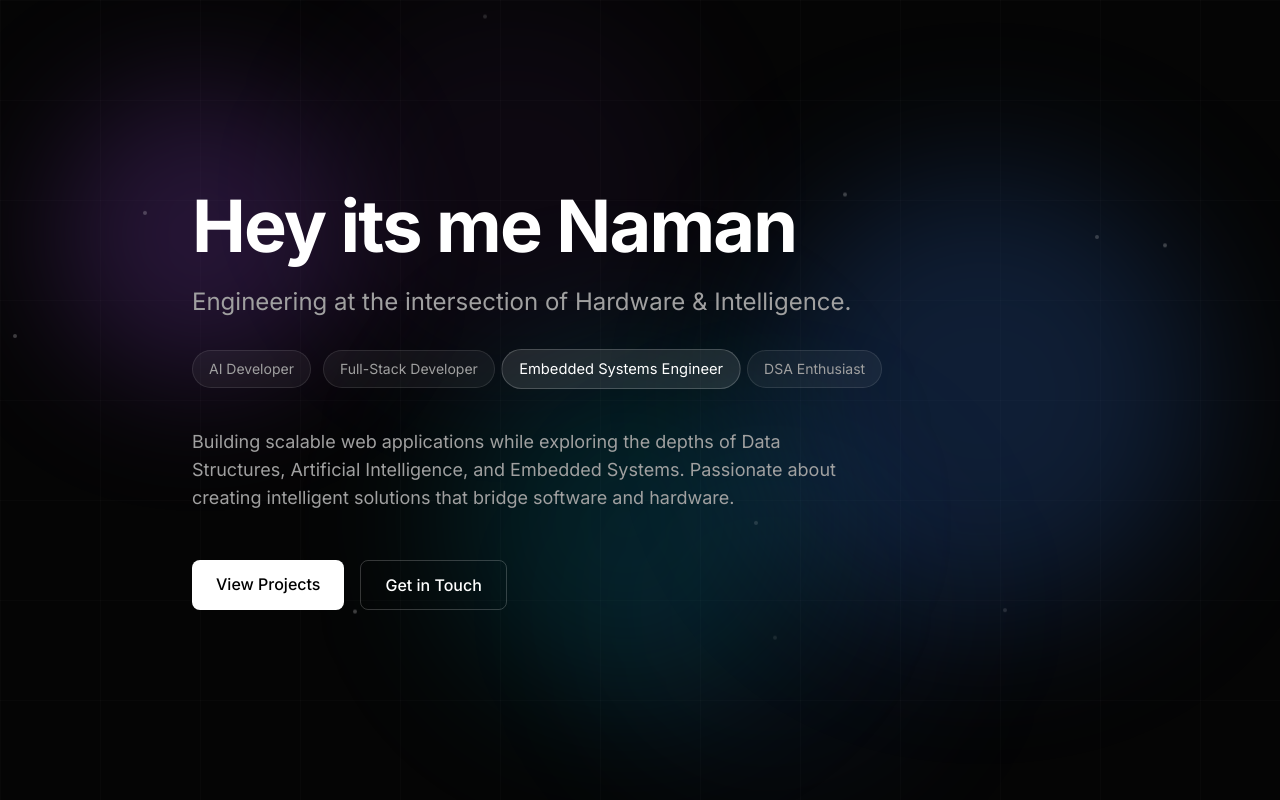
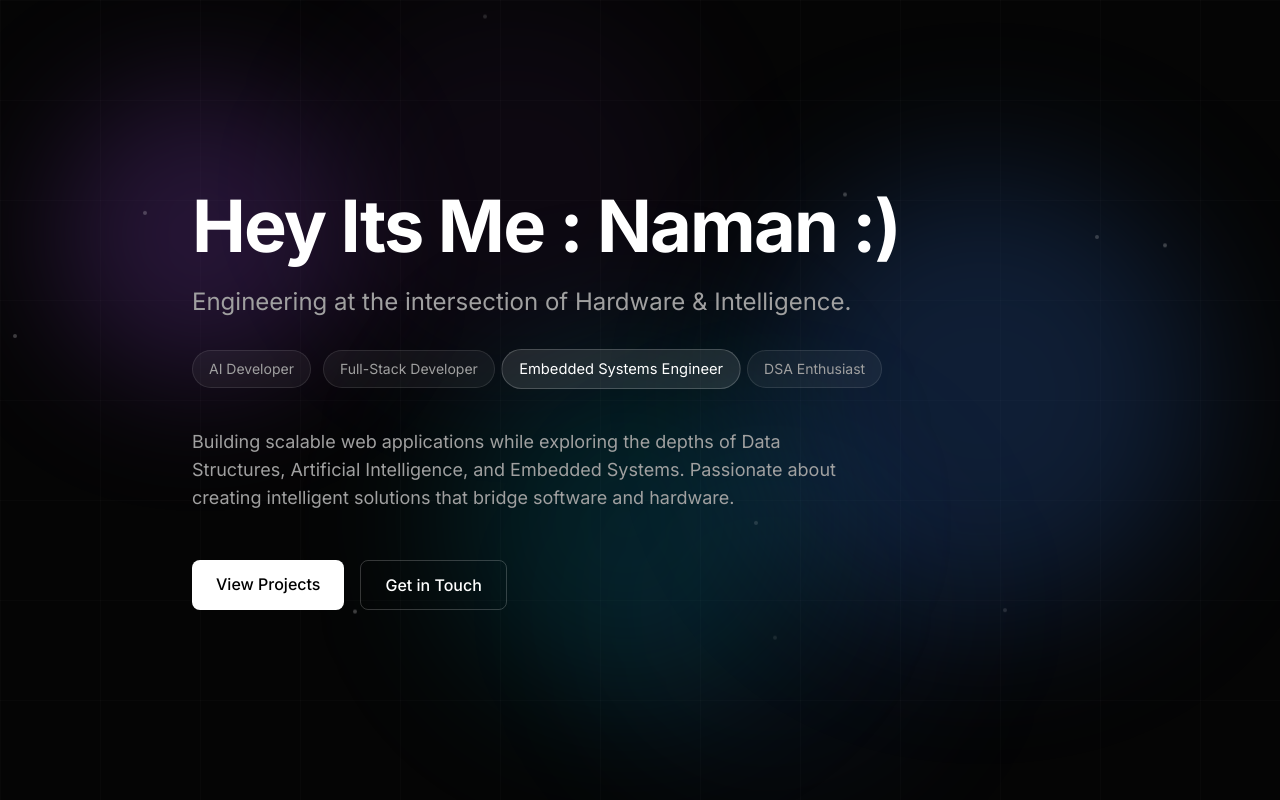
Before and after one commit to NamanGaonkar/Portfolio-Website, a Next.js app: page / in a window 1280 px wide. Shown: the top 800 px of the page. Built offline with nearby package versions, Linux system fonts and the light colour scheme.

Commit message:
few minor changes to the footer and hero components

```diff
--- a/components/Hero.tsx
+++ b/components/Hero.tsx
@@ -96,7 +96,7 @@ export default function Hero() {
             animate={{ opacity: 1, y: 0 }}
             transition={{ duration: 0.6, delay: 0.1 }}
           >
-            Hey its me Naman
+            Hey Its Me : Naman :)
           </motion.h1>
 
           <motion.p
```
